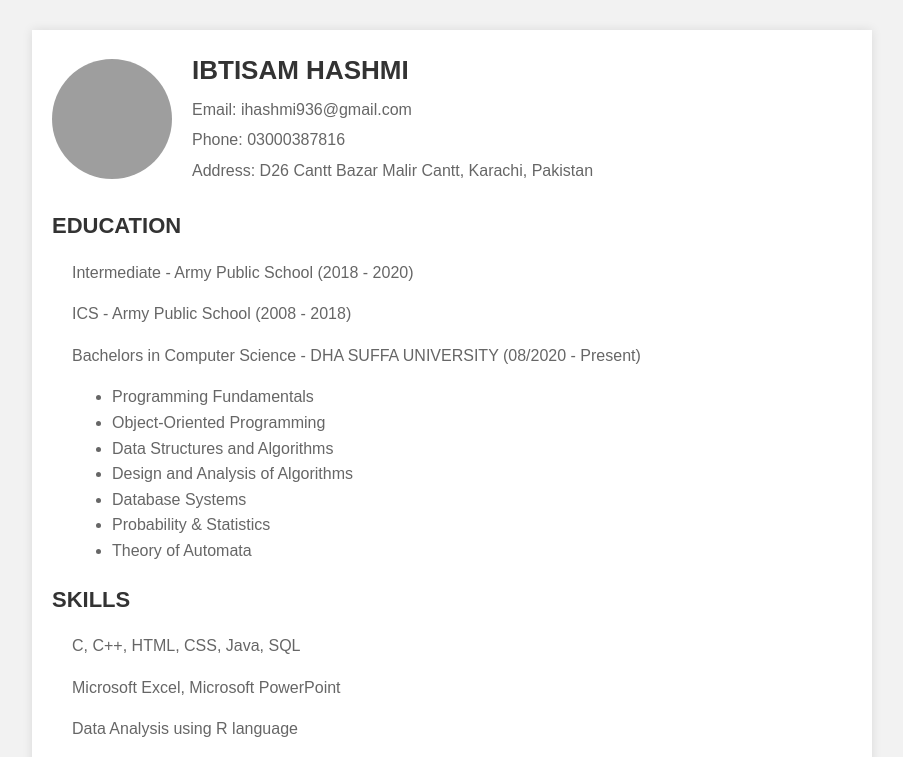
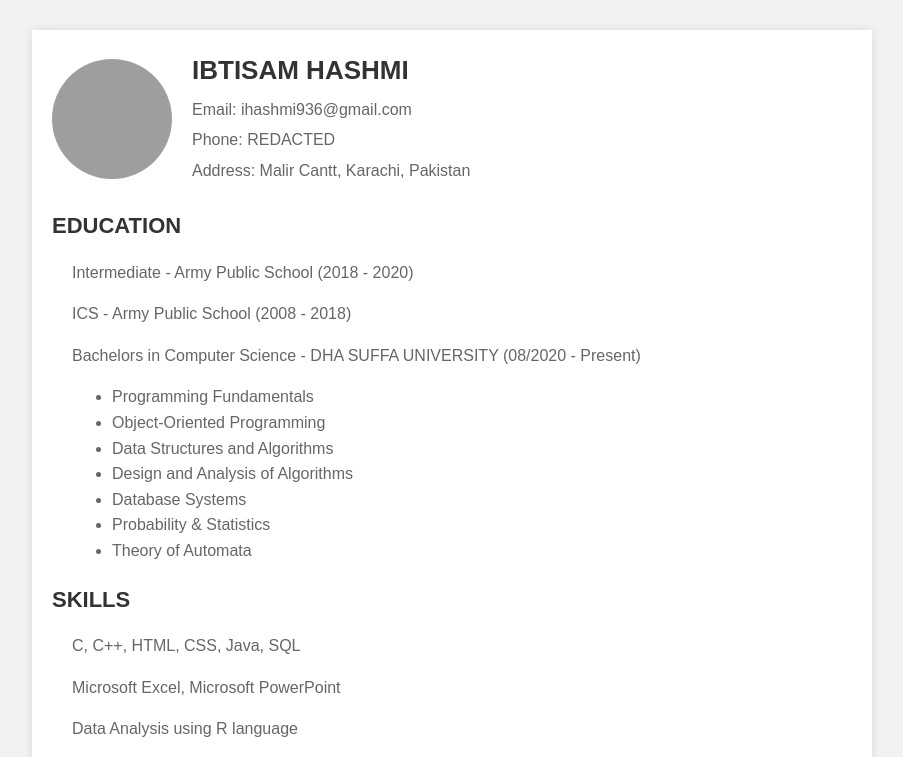
Before and after one commit to ibtisam-hash/CSA-FINAL, a plain HTML site: page index.html in a window 1280 px wide. Shown: the top 757 px of the page, without its empty margins (188-1091 px from the left). Drawn offline with Linux system fonts and the light colour scheme; grey boxes are pictures that could not be loaded.

Commit message:
Update index.html

```diff
--- a/index.html
+++ b/index.html
@@ -74,8 +74,8 @@
       <div class="contact-info">
         <h1>IBTISAM HASHMI</h1>
         <p>Email: ihashmi936@gmail.com</p>
-        <p>Phone: 03000387816</p>
-        <p>Address: D26 Cantt Bazar Malir Cantt, Karachi, Pakistan</p>
+        <p>Phone: REDACTED</p>
+        <p>Address: Malir Cantt, Karachi, Pakistan</p>
       </div>
     </div>
 
```
